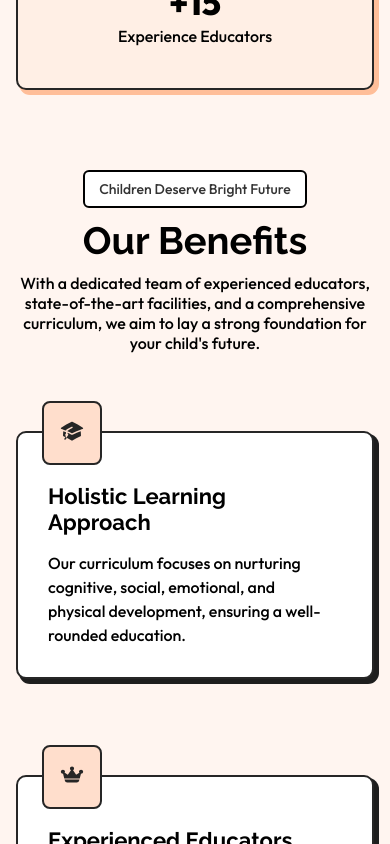
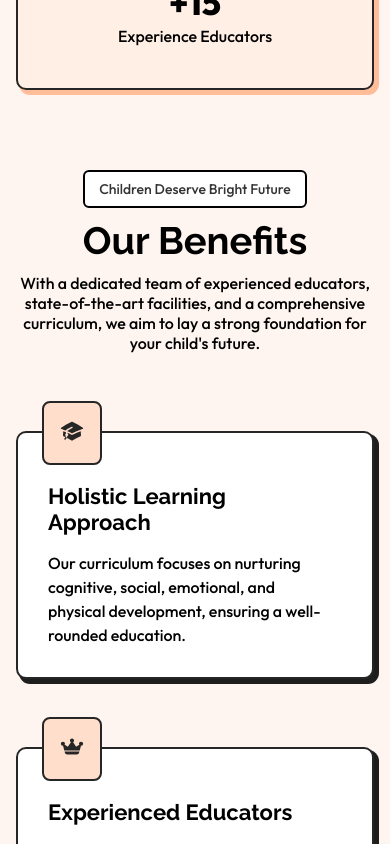
Before and after one commit to BsHeR4/academy-task3, a React (Vite) app: page / in a window 390 px wide. Shown: the part 1156-2000 px from the top of the page. Built offline with nearby package versions, Linux system fonts and the light colour scheme.

Commit message:
fix space between cards in benefits section

```diff
--- a/src/components/BenefitsSection/BenefitsSection.module.css
+++ b/src/components/BenefitsSection/BenefitsSection.module.css
@@ -9,6 +9,6 @@
 @media screen and (max-width: 992px) {
     .benefitCards {
         grid-template-columns: 1fr;
-        row-gap: calc(68px + 28px);
+        row-gap: calc(40px + 28px);
     }
 }
```
